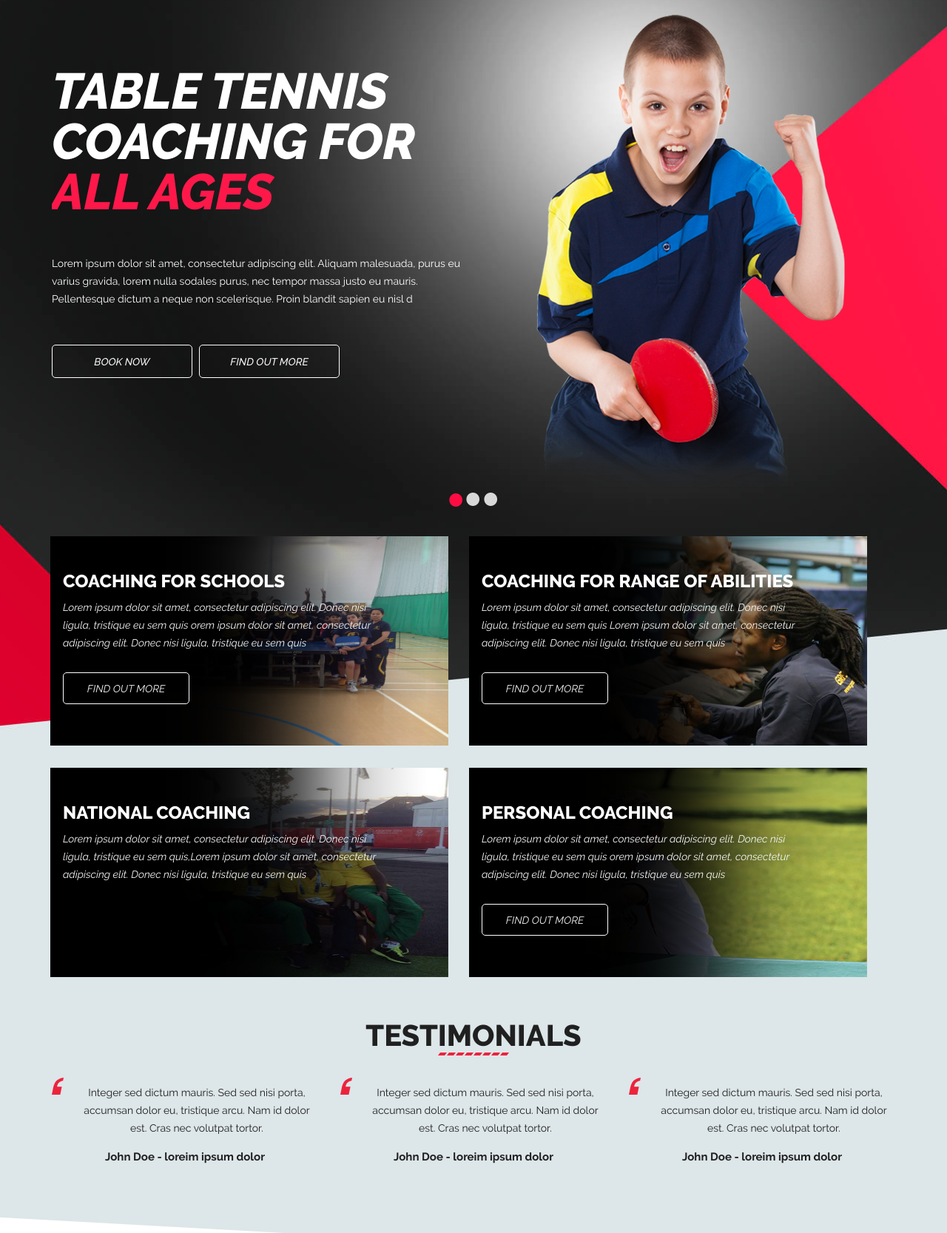
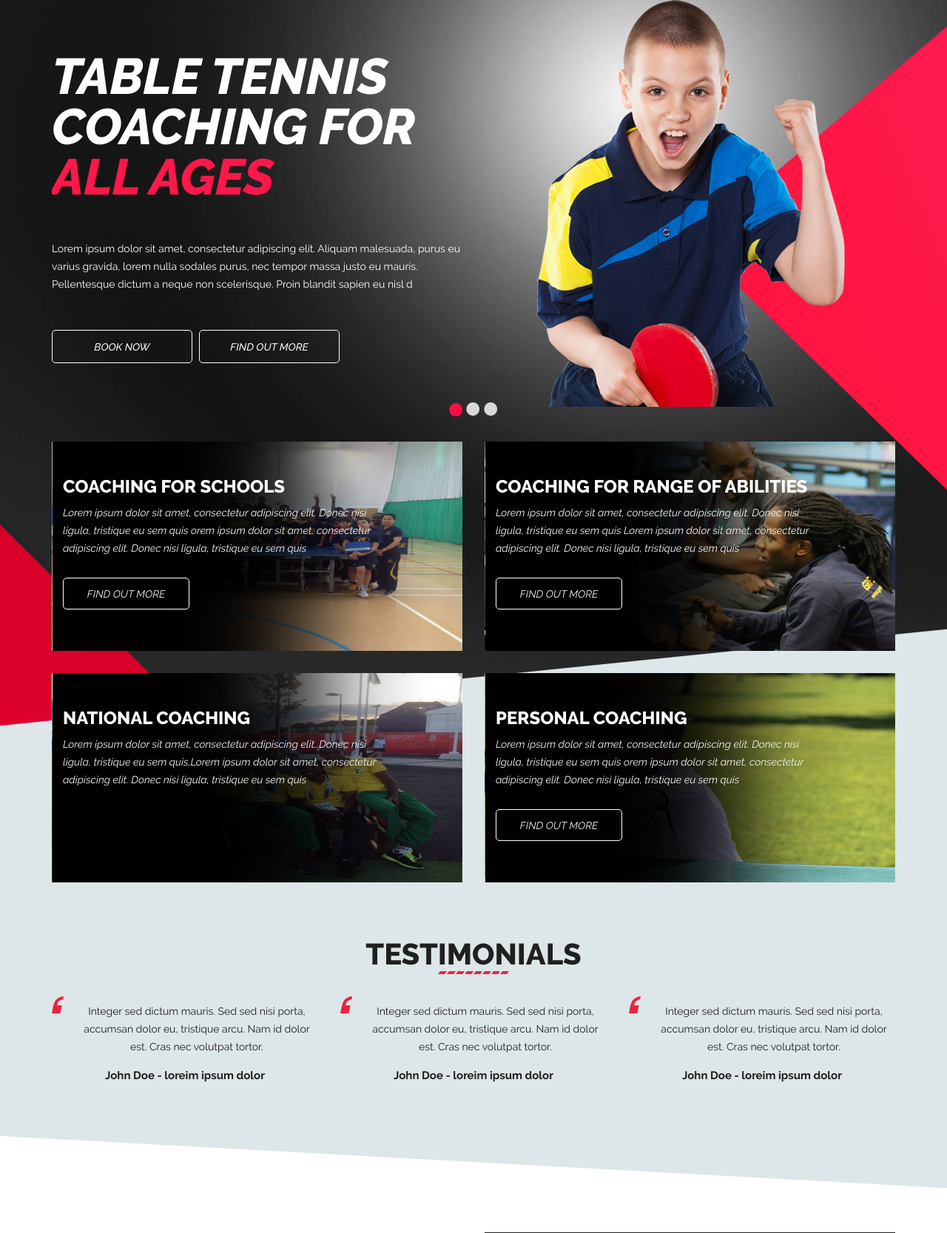
Before and after one commit to rparado/table-tennis, a PHP site: page / in a window 1280 px wide. Shown: the part 150-1817 px from the top of the page at 74% size. Run offline with PHP 8.4, Linux system fonts and the light colour scheme; some web fonts are replaced.

Commit message:
css updates

```diff
--- a/css/style.css
+++ b/css/style.css
@@ -453,7 +453,7 @@ textarea {
 	background: #e40137 url(../images/mobile-slider-bg.jpg) no-repeat top center;
 	position: relative;
 	height: 1085px;
-	padding-top: 105px;
+	padding-top: 136px;
 	z-index: 1;
 }
 #myCarousel {
@@ -503,7 +503,7 @@ textarea {
 	margin: 0 auto;
 }
 .carousel-indicators {
-	bottom: 70px;
+	bottom: 95px;
 }
 .carousel-indicators li {
 	background-color: transparent;
@@ -607,7 +607,7 @@ textarea {
 /* testimonials */
 .testimonials-wrapper {
 	background: #dde6e8;
-	padding-top: 971px;
+	padding-top: 1000px;
 	padding-bottom: 20px;
 }
 .testimonials-wrapper h2 {
@@ -857,8 +857,11 @@ textarea {
 		height: 595px;
 		overflow: hidden;
 	}
+	.carousel-indicators {
+		bottom: 60px;
+	}
 	.testimonials-wrapper {
-		padding-top: 1450px;
+		padding-top: 1485px;
 	}
 	.coaching-box {
 		width: 480px;
@@ -882,7 +885,7 @@ textarea {
 }
 @media screen and (min-width: 568px) {
 	.testimonials-wrapper {
-		padding-top: 1245px;
+		padding-top: 1272px;
 	}
 	.coaching-box {
 		width: 568px;
@@ -921,6 +924,14 @@ textarea {
 	}
 
 }
+@media screen and (min-width: 736px) {
+	.carousel-indicators {
+		bottom: 90px;
+	}
+	.testimonials-wrapper {
+		padding-top: 1221px;
+	}
+}
 @media screen and (min-width: 768px) {
 	.image-grid {
 		margin: 0;
@@ -948,6 +959,9 @@ textarea {
 	.carousel h2 {
 	    font-size: 50px;
 	    line-height: 50px;
+	}
+	.carousel-indicators {
+		bottom: 135px;
 	}
 @media screen and (min-width: 992px) {
 	.header {
@@ -1039,35 +1053,35 @@ textarea {
 		border-top: 5px solid #fe184a;
 		color: #fe184a;
 	}
-	.testimonials-wrapper h2 {
-		font-size: 40px;
-	}
 	.about-wrapper {
 		padding-top: 150px;
 	}
-	.coaching-box-wrapper {
-		background: none;
-	    padding-top: 50px;
-	    position: absolute;
-	    width: 100%;
-	    top: 825px;
-	    z-index: 2;
-	    left: 0;
-	}
 	.main-slider-wrapper {
-		padding-top: 170px;
+		padding-top: 150px;
 		background: url(../images/slider-bg.jpg) no-repeat top center;
 		height: 1169px;
 	}
+	#myCarousel {
+		height: auto;
+	}
+	.slider-img {
+		height: 550px;
+	}
 	.carousel-indicators {
-		bottom: 416px;
-	}
-	.testimonials-wrapper {
-		padding-top: 320px;
+		bottom: -30px;
 	}
 	.coaching-box {
 		float: left;
 		width: 485px;
+	}
+	.coaching-box-wrapper {
+		background: none;
+	    /* padding-top: 50px; */
+	    position: absolute;
+	    width: 100%;
+	    top: 754px;
+	    z-index: 2;
+	    left: 0;
 	}
 	.box-overlay {
 		background: url(../images/box-overlay-bg-1.png) no-repeat top center;
@@ -1077,6 +1091,12 @@ textarea {
 	}
 	.coaching-box:hover .box-overlay {
 		background: url(../images/box-overlay-active-bg.png) no-repeat top center;
+	}
+	.testimonials-wrapper {
+		padding-top: 240px;
+	}
+	.testimonials-wrapper h2 {
+		font-size: 40px;
 	}
 	/* Awards*/
 	figure.image-grid {
@@ -1136,18 +1156,22 @@ textarea {
     .slider-description a {
     	width: 190px;
     }
+    .coaching-box-wrapper {
+    	padding-top: 0;
+    	top: 747px;
+    }
     .coaching-box {
 		float: left;
-		width: 566px;
+		width: 585px;
 	}
 	.box-overlay {
-		margin-left: -270px;
+		margin-left: -277px;
 	}
 	.box-desc {
 		width: 485px;
 	}
 	.testimonials-wrapper {
-		padding-top: 340px;
+		padding-top: 230px;
 	}
     /*About*/
     .about-wrapper {
```
